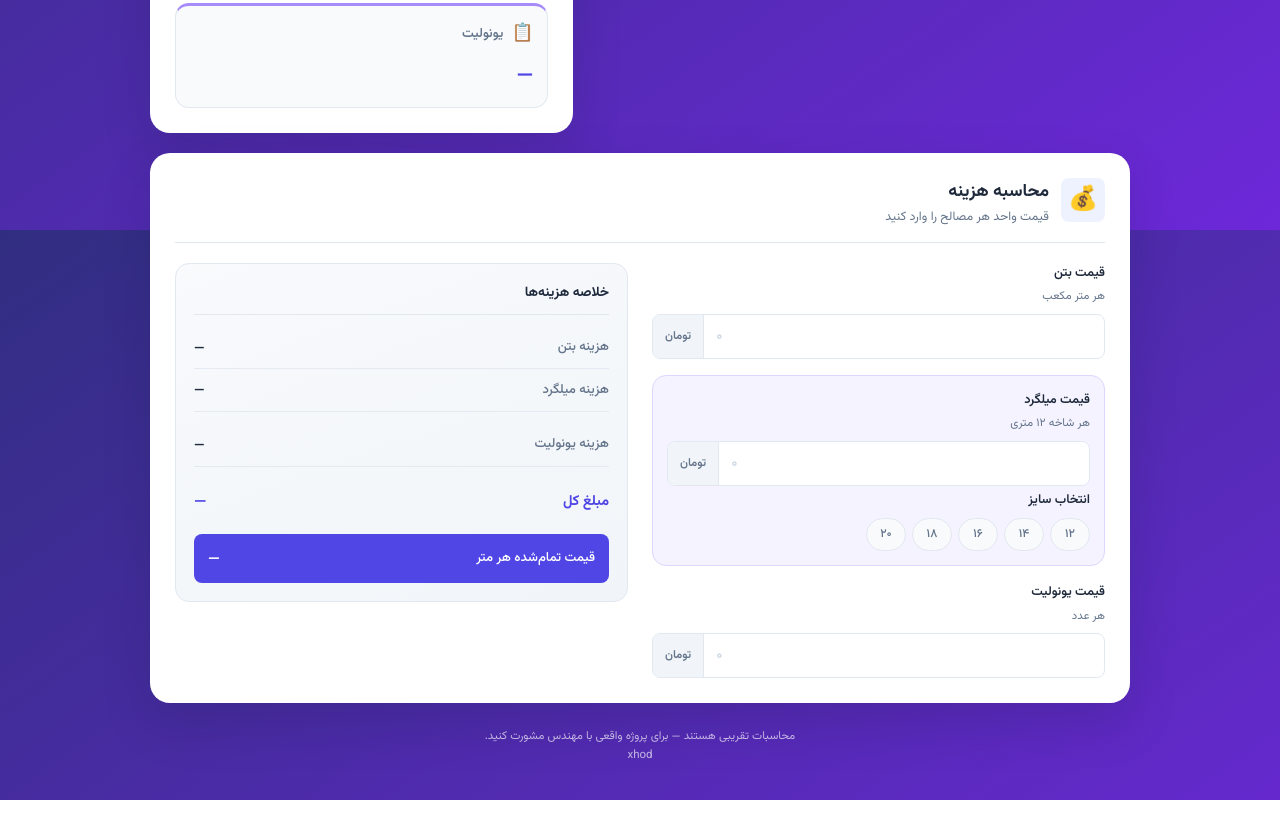
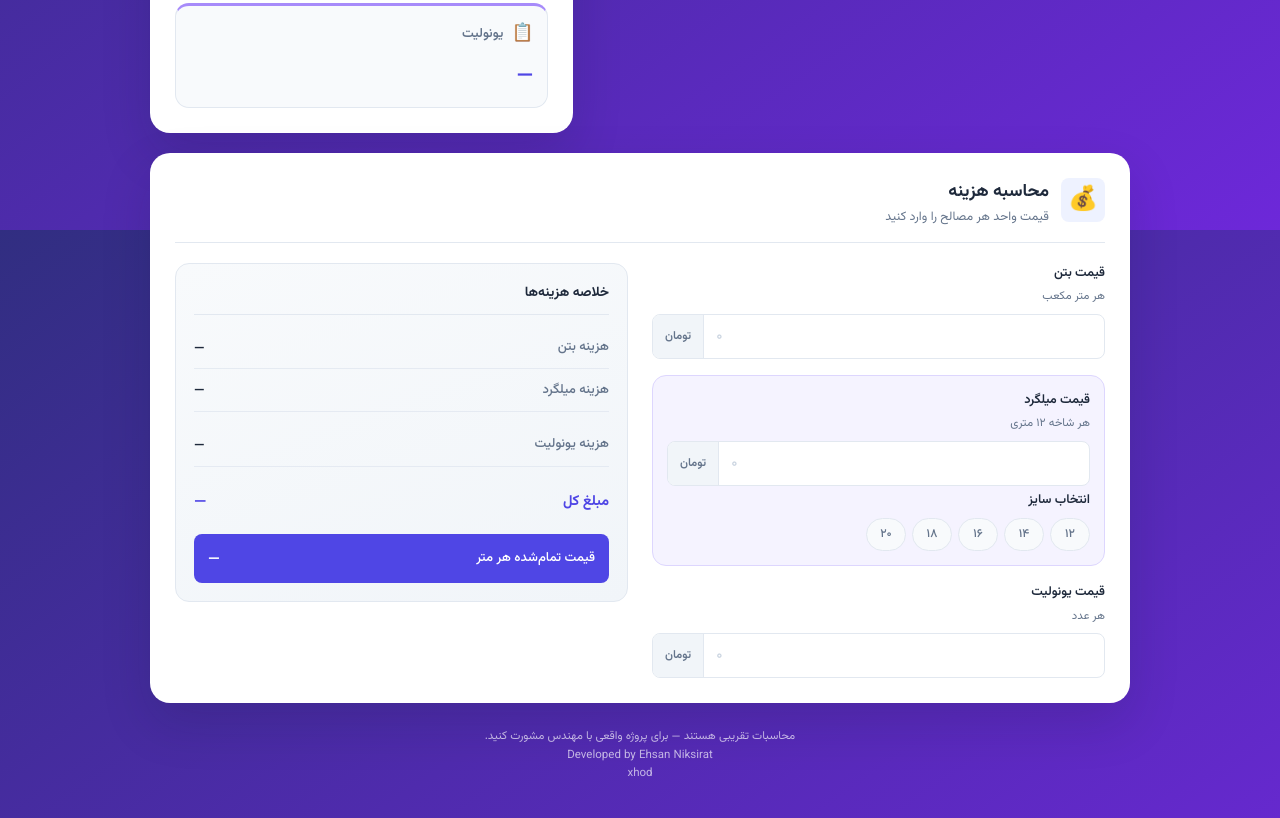
Before and after one commit to E30NK/rebarcalc, a plain HTML site: page index.html in a window 1280 px wide. Shown: the part 570-1388 px from the top of the page. Drawn offline with Linux system fonts and the light colour scheme.

Commit message:
initial
inital commit

```diff
--- a/index.html
+++ b/index.html
@@ -244,6 +244,7 @@
 
       <footer class="app-footer">
         <p>محاسبات تقریبی هستند — برای پروژه واقعی با مهندس مشورت کنید.</p>
+        <p><p>Developed by Ehsan Niksirat</p></p>
         <p>xhod</p>
       </footer>
     </div>
```
